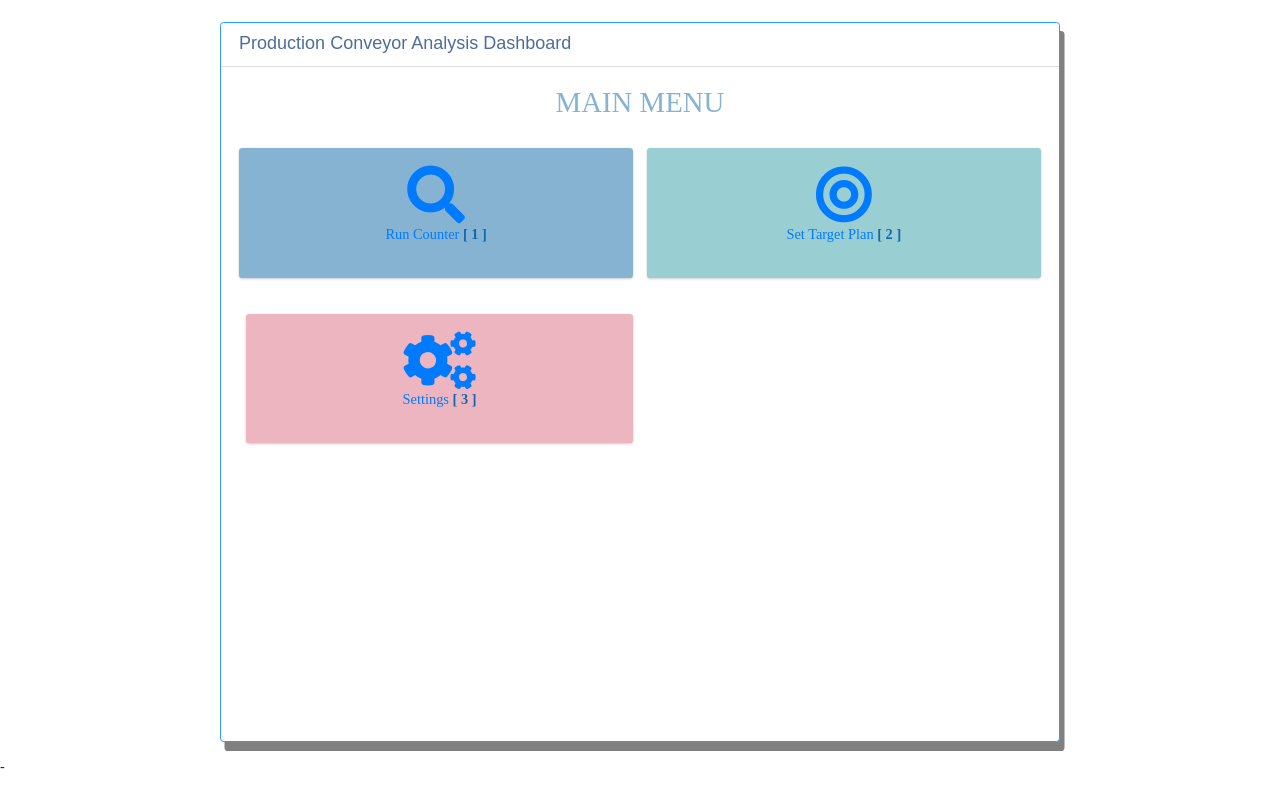
After one commit to raymart-vergara/pcad, a PHP site: page /pcs_page/index.php in a window 1280 px wide. The commit adds this page. Run offline with PHP 8.4, Linux system fonts and the light colour scheme; some libraries are stand-ins or nearby versions; some web fonts are replaced.

Commit message:
Add all my files

```diff
--- a/line.php
+++ b/line.php
@@ -242,7 +242,7 @@ $shift = get_shift($server_time);
 	</table>
 
 	<button id="btnEndProcess">End Process</button>
-	<a href="mainmenu.php">
+	<a href="pcs_page/index.php">
 	<button type="button"  id="btnMainMenu">MainMenu</button>
 	</a>
 
--- /dev/null
+++ b/pcs_page/index.php
@@ -0,0 +1,193 @@
+<!DOCTYPE html>
+<html class=''>
+<head>
+<meta charset='UTF-8'>
+<meta name="viewport" content="width=device-width, initial-scale=1" http-equiv="refresh">
+
+<link rel="stylesheet" href="dist/css/font.css">
+<link rel="stylesheet" href="plugins/fontawesome-free/css/all.min.css">
+<link rel="stylesheet" href="dist/css/adminlte.min.css">
+<link rel="stylesheet" href="node_modules/sweetalert2/dist/sweetalert2.min.css">
+<title>PCAD</title>
+<style type="text/css">
+	a:hover{
+		text-decoration: none;
+	}
+	h5{
+		font-family: arial;
+	}
+	b{
+		color:black;
+	}
+	@font-face{
+		src: url('fonts/Montserrat-Medium.ttf');
+		font-family:montserrat;
+	}
+	body{
+		font-family:montserrat;
+		zoom:90%;
+
+	}
+	b{
+		color:#1167b1;
+	}
+
+</style>
+</head>
+<body class="">
+<div class="pt-4 container-fluid">
+	<div class="row justify-content-center">
+		<div class="col-xs-12 col-sm-12 col-md-8 col-lg-8">
+			<div class="card " style="background-color: white;border: 1px solid #2a9df4;box-shadow:5px 10px gray;min-height:100vh;">
+				<h5 class="card-header" style="color:#4d6d9a;">
+					<!-- <img src="img/icon.png" width="50" height="50" alt="" style="border-radius:30px;"> -->
+					Production Conveyor Analysis Dashboard
+				</h5>
+				<div class="card-body">
+					<div class="col-md-12 pb-4">
+						<h2 class="text-center title-header" style="color:#86b3d1;">MAIN MENU</h2>
+					</div>
+					<div class="row">
+						<div class="col-md-6">
+							<a href="linelist.php?list=line" class="monitor">
+								<div class="card main-5" style="background-color:#86b3d1;">
+									<div class="card-body text-center">
+										<div class="col-md-12">
+											<i class="fa fa-search fa-4x"></i>
+											<p>Run Counter <b>[ 1 ]</b></p>
+										</div>
+									</div>
+								</div>
+							</a>
+						</div>
+
+						<div class="col-md-6 mb-4">
+							<a href="linelist.php?list=plan" class="plan">
+								<div class="card main-5" style="background-color:#99ced3">
+									<div class="card-body text-center">
+										<div class="col-md-12">
+											<i class="fa fa-bullseye fa-4x"></i>
+											<p>Set Target Plan <b>[ 2 ]</b></p>
+										</div>
+									</div>
+								</div>
+							</a>
+						</div>
+
+
+					</div>
+					<!-- SECOND ROW  -->
+					<!-- <div class="row"> -->
+						<!-- SETTINGS -->
+						<div class="col-md-6">
+							<a href="settings.php">
+								<div class="card main-5" style="background-color:#edb5bf;">
+									<div class="card-body text-center">
+										<div class="col-md-12">
+											<i class="fa fa-cogs fa-4x"></i>
+											<p>Settings <b>[ 3 ]</b></p>
+										</div>
+									</div>
+								</div>
+							</a>
+						</div>
+						<!-- HOME -->
+						<!-- <div class="col-md-6">
+							<a href="../index.php" id="home_btn">
+								<div class="card main-5" style="background-color:#212930;">
+									<div class="card-body text-center">
+										<div class="col-md-12">
+											<i class="fa fa-home fa-4x"></i>
+											<p>Home <b style="color:white;">[ 4 ]</b></p>
+										</div>
+									</div>
+								</div>
+							</a>
+						</div> -->
+					<!-- </div> -->
+
+
+				</div>
+			</div>
+		</div>
+	</div>
+</div>
+
+ <?php
+	// include 'src/script.php';
+?> -
+<!-- <script>
+	window.onload = function(){
+		// GETTING VALUE OF REGISTER LINE
+		if (localStorage.getItem("registlinename") === null) {
+			window.open("settings.php","_self");
+		}
+			if (localStorage.getItem("registlinename") == "null") {
+				window.open("settings.php","_self");
+			}
+		// ADVANCE LISTENER
+		document.addEventListener("contextmenu",function(e){
+			e.preventDefault();
+		},false);
+		document.addEventListener("keypress",function(e){
+			if(e.keyCode == 49 || e.keyCode == 97){
+				var href = $(this).prop('href');
+				if (localStorage.getItem("registlinename") === null) {
+					window.open(href,"_self");
+				}else{
+				  	var registlinename = localStorage.getItem("registlinename");
+					window.open("line.php?registlinename="+registlinename,"_self");
+				}
+			}
+			if(e.keyCode == 50 || e.keyCode == 98){
+				var href = $(this).prop('href');
+				if(localStorage.getItem("registlinename") === null){
+					window.open(href,"_self");
+				}else{
+					var registlinename = localStorage.getItem("registlinename");
+					window.open("plan.php?registlinename="+registlinename,"_self");
+				}
+			}
+			if(e.keyCode == 51 || e.keyCode == 99){
+				window.open("settings.php","_self");
+			}
+			// HOME
+			if(e.keyCode == 52 || e.keyCode == 100){
+				document.querySelector('#home_btn').click();
+			}
+		});
+
+	}
+	// -----------------------------------------------------------------------------------------------------------------------------------
+	$(document).ready(function(){
+		if (localStorage.getItem("registlinename") === null) {
+			window.open("settings.php","_self");
+		}
+		if (localStorage.getItem("registlinename") == "null") {
+			window.open("settings.php","_self");
+		}
+
+		$(document).on('click', 'a.monitor', function(e){
+			e.preventDefault();
+			var href = $(this).prop('href');
+			if (localStorage.getItem("registlinename") === null) {
+				window.open(href,"_self");
+			}else{
+			  	var registlinename = localStorage.getItem("registlinename");
+				window.open("line.php?registlinename="+registlinename,"_self");
+			}
+		});
+		$(document).on('click', 'a.plan', function(e){
+			e.preventDefault();
+			var href = $(this).prop('href');
+			if (localStorage.getItem("registlinename") === null) {
+				window.open(href,"_self");
+			}else{
+			  	var registlinename = localStorage.getItem("registlinename");
+				window.open("plan.php?registlinename="+registlinename,"_self");
+			}
+		});
+	});
+</script> -->
+</body>
+</html>
```
Also changed, not shown: pcs_page/plugins/head.php (added, +38 -0 lines), mainmenu.php (deleted).
